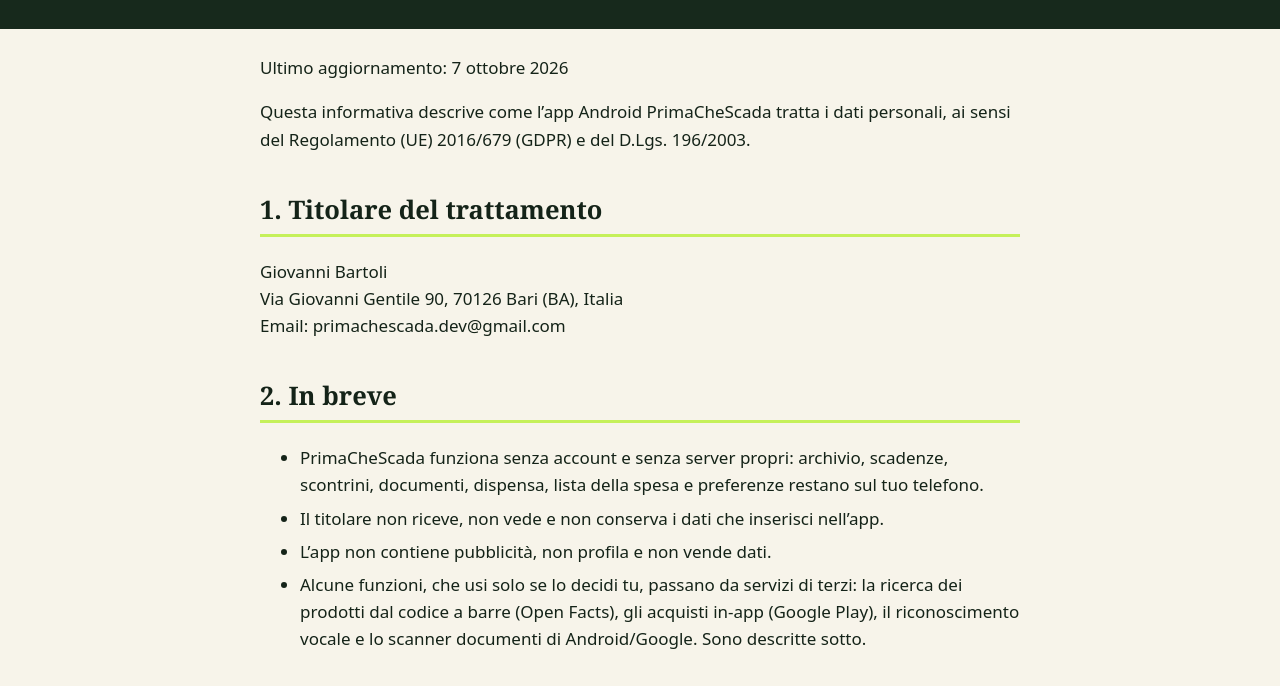
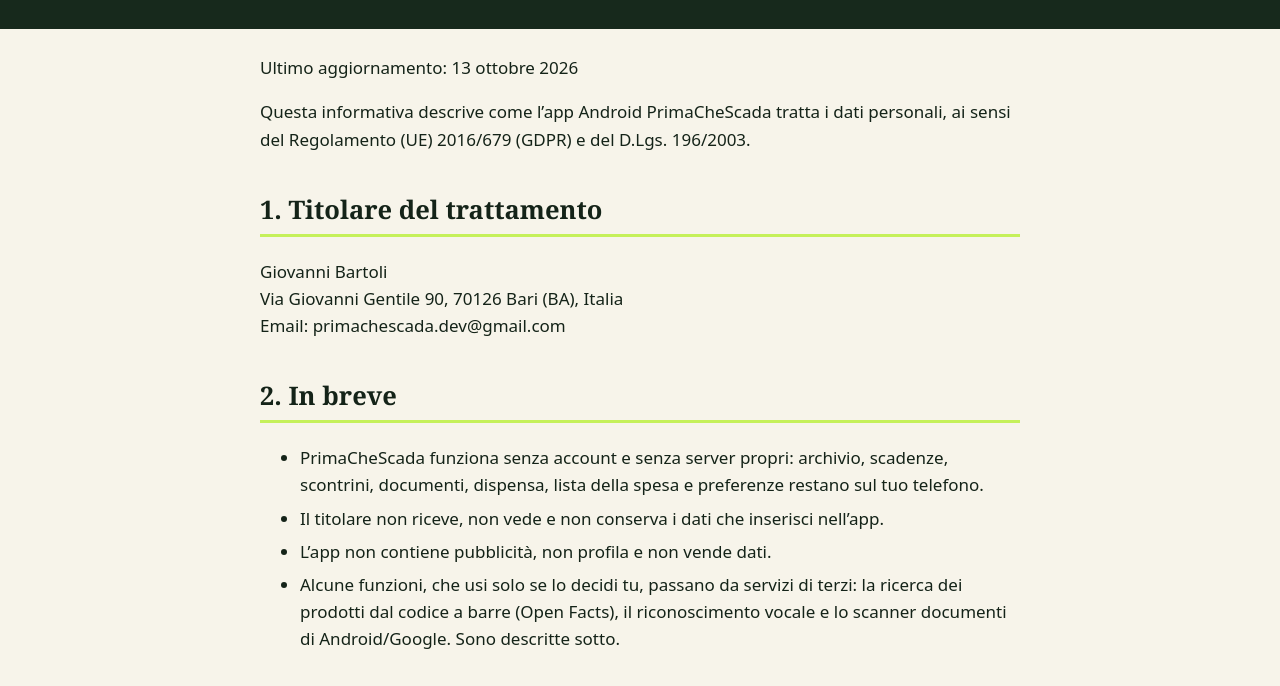
Before and after one commit to Fane0107/primachescada, a plain HTML site: page privacy/index.html in a window 1280 px wide. Shown: the part 114-800 px from the top of the page. Drawn offline with Linux system fonts and the light colour scheme.

Commit message:
Privacy policy: no in-app purchases in the first release

```diff
--- a/privacy/index.html
+++ b/privacy/index.html
@@ -22,12 +22,12 @@
 <body>
 <header><div class="wrap"><h1>PrimaCheScada</h1><p>Informativa sulla privacy</p></div></header>
 <main>
-<p>Ultimo aggiornamento: 7 ottobre 2026</p>
+<p>Ultimo aggiornamento: 13 ottobre 2026</p>
 <p>Questa informativa descrive come l’app Android PrimaCheScada tratta i dati personali, ai sensi del Regolamento (UE) 2016/679 (GDPR) e del D.Lgs. 196/2003.</p>
 <h2>1. Titolare del trattamento</h2>
 <p>Giovanni Bartoli<br>Via Giovanni Gentile 90, 70126 Bari (BA), Italia<br>Email: primachescada.dev@gmail.com</p>
 <h2>2. In breve</h2>
-<ul><li>PrimaCheScada funziona senza account e senza server propri: archivio, scadenze, scontrini, documenti, dispensa, lista della spesa e preferenze restano sul tuo telefono.</li><li>Il titolare non riceve, non vede e non conserva i dati che inserisci nell’app.</li><li>L’app non contiene pubblicità, non profila e non vende dati.</li><li>Alcune funzioni, che usi solo se lo decidi tu, passano da servizi di terzi: la ricerca dei prodotti dal codice a barre (Open Facts), gli acquisti in-app (Google Play), il riconoscimento vocale e lo scanner documenti di Android/Google. Sono descritte sotto.</li></ul>
+<ul><li>PrimaCheScada funziona senza account e senza server propri: archivio, scadenze, scontrini, documenti, dispensa, lista della spesa e preferenze restano sul tuo telefono.</li><li>Il titolare non riceve, non vede e non conserva i dati che inserisci nell’app.</li><li>L’app non contiene pubblicità, non profila e non vende dati.</li><li>Alcune funzioni, che usi solo se lo decidi tu, passano da servizi di terzi: la ricerca dei prodotti dal codice a barre (Open Facts), il riconoscimento vocale e lo scanner documenti di Android/Google. Sono descritte sotto.</li></ul>
 <h2>3. Dati conservati sul dispositivo</h2>
 <p>L’app salva sul telefono i dati che inserisci o confermi: elementi dell’archivio (nome, tipo, importi, fornitore, date, ricorrenze, note, persone associate), scadenze e promemoria, foto e PDF di scontrini e documenti, prodotti della dispensa, lista della spesa, preferenze e una diagnostica tecnica degli errori.</p>
 <ul><li>Il database è cifrato (SQLCipher) con una chiave casuale protetta dal Keystore di Android.</li><li>Foto e documenti sono copiati nello spazio privato dell’app, accessibile solo all’app.</li><li>Il testo di scontrini e documenti viene letto sul dispositivo (Google ML Kit); le immagini non vengono inviate a server del titolare.</li><li>La diagnostica resta sul telefono e non contiene il contenuto dell’archivio. Puoi condividerla tu, se vuoi, dalla schermata Tu.</li></ul>
@@ -38,8 +38,6 @@
 <h2>5. Funzioni che usano servizi di terzi</h2>
 <h3>Ricerca prodotto dal codice a barre</h3>
 <p>Quando scansioni un codice EAN o UPC e chiedi di cercarlo, l’app invia il solo codice prodotto, tramite connessione cifrata HTTPS, alle API pubbliche di Open Food Facts, Open Beauty Facts e Open Products Facts (Open Food Facts, associazione francese senza scopo di lucro) per ottenere nome, marca, categoria e formato. Questi servizi ricevono anche i normali dati tecnici della connessione, come l’indirizzo IP, secondo la loro informativa: <a href="https://world.openfoodfacts.org/privacy">https://world.openfoodfacts.org/privacy</a>. Codici QR, documenti, testo letto dagli scontrini e contenuto dell’archivio non vengono inviati. I dati ricevuti sono una proposta: vengono salvati solo se li confermi.</p>
-<h3>Acquisto di PrimaCheScada Plus</h3>
-<p>L’acquisto facoltativo di Plus avviene tramite Google Play Billing. Pagamento, dati dell’account Google e cronologia degli acquisti sono trattati da Google come titolare autonomo, secondo le sue condizioni: <a href="https://policies.google.com/privacy">https://policies.google.com/privacy</a>. L’app riceve solo lo stato dell’acquisto (attivo o no) e lo conserva sul telefono.</p>
 <h3>Richiesta di recensione</h3>
 <p>Dopo alcuni utilizzi l’app può chiedere a Google Play di mostrare la scheda per lasciare una recensione. Google decide se mostrarla e gestisce l’eventuale recensione; l’app non riceve né la valutazione né il testo.</p>
 <h3>Riconoscimento vocale</h3>
```
